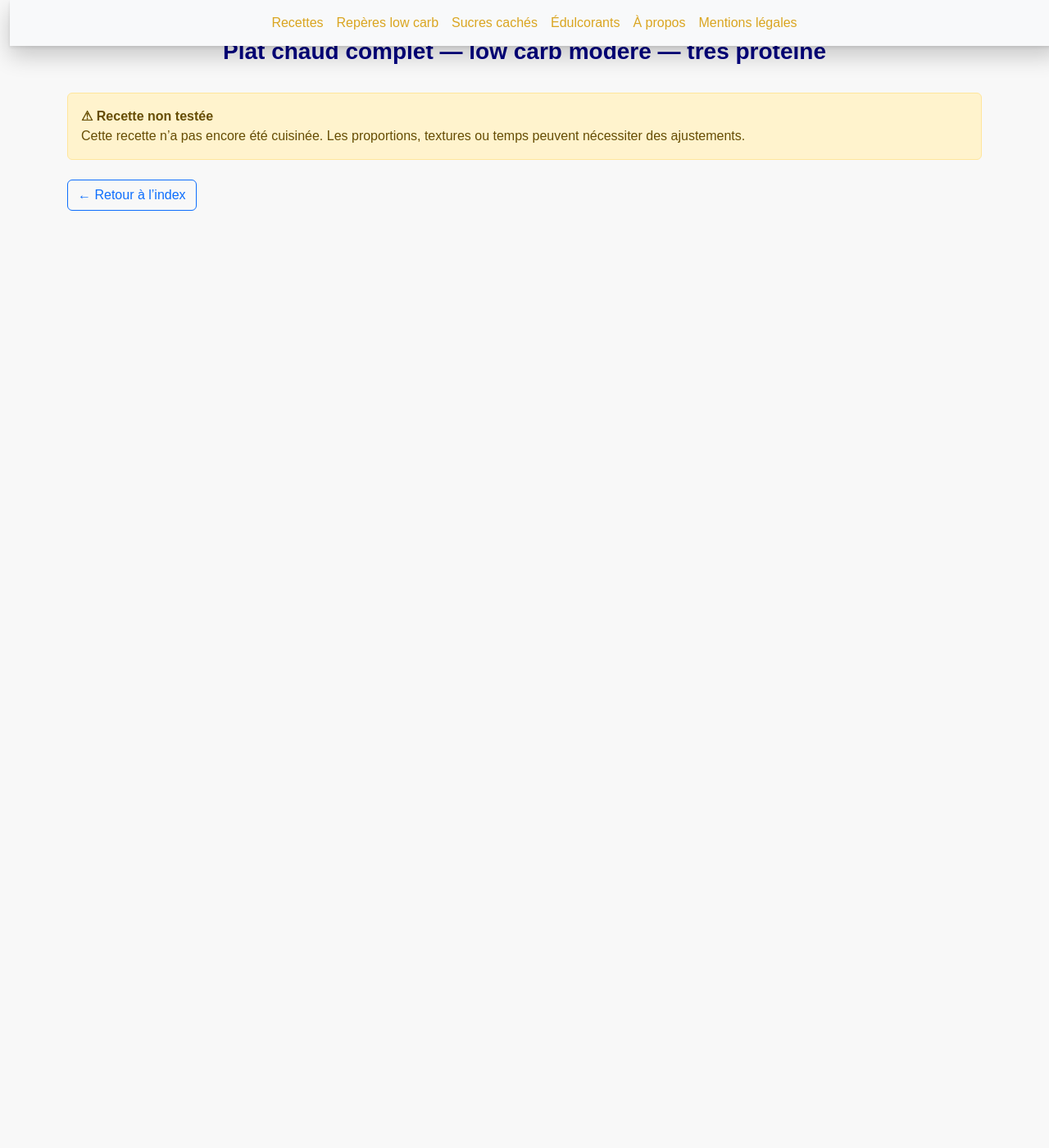
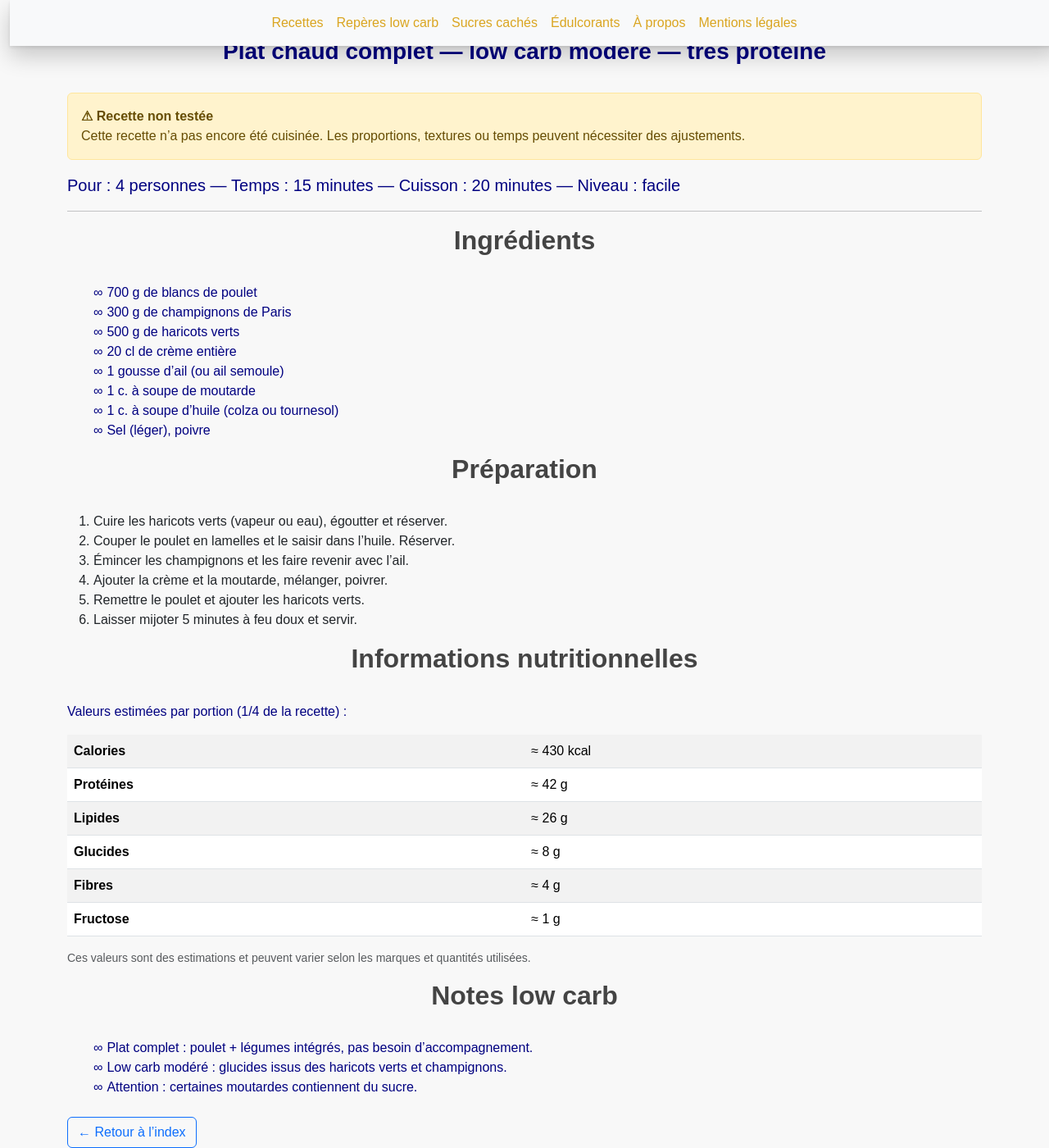
Before and after one commit to laurie-boissay/laurie-boissay.github.io, a Jekyll site: the page built from recettes/poulet-creme-champignons-haricots-verts.html, in a window 1280 px wide and 1400 px high, scrolled down 135 px. Shown: the whole window at 82% size. Built offline with Jekyll 4.4.1, drawn with Linux system fonts in a browser that asks for light colours; before the commit the page ends 900 px from its top, so only the background shows below that.

Commit message:
Update poulet-creme-champignons-haricots-verts.html

```diff
--- a/recettes/poulet-creme-champignons-haricots-verts.html
+++ b/recettes/poulet-creme-champignons-haricots-verts.html
@@ -43,3 +43,63 @@ extra_head: |
   }
   </script>
 ---
+<p class="lead">
+  <strong>Pour :</strong> 4 personnes —
+  <strong>Temps :</strong> 15 minutes —
+  <strong>Cuisson :</strong> 20 minutes —
+  <strong>Niveau :</strong> facile
+</p>
+
+<hr>
+
+<h2>Ingrédients</h2>
+
+<ul>
+  <li>700 g de blancs de poulet</li>
+  <li>300 g de champignons de Paris</li>
+  <li>500 g de haricots verts</li>
+  <li>20 cl de crème entière</li>
+  <li>1 gousse d’ail (ou ail semoule)</li>
+  <li>1 c. à soupe de moutarde</li>
+  <li>1 c. à soupe d’huile (colza ou tournesol)</li>
+  <li>Sel (léger), poivre</li>
+</ul>
+
+<h2>Préparation</h2>
+
+<ol>
+  <li>Cuire les haricots verts (vapeur ou eau), égoutter et réserver.</li>
+  <li>Couper le poulet en lamelles et le saisir dans l’huile. Réserver.</li>
+  <li>Émincer les champignons et les faire revenir avec l’ail.</li>
+  <li>Ajouter la crème et la moutarde, mélanger, poivrer.</li>
+  <li>Remettre le poulet et ajouter les haricots verts.</li>
+  <li>Laisser mijoter 5 minutes à feu doux et servir.</li>
+</ol>
+
+<h2>Informations nutritionnelles</h2>
+<p>Valeurs estimées <strong>par portion</strong> (1/4 de la recette) :</p>
+
+<div class="table-responsive">
+  <table class="table table-striped">
+    <tbody>
+      <tr><th>Calories</th><td>≈ 430 kcal</td></tr>
+      <tr><th>Protéines</th><td>≈ 42 g</td></tr>
+      <tr><th>Lipides</th><td>≈ 26 g</td></tr>
+      <tr><th>Glucides</th><td>≈ 8 g</td></tr>
+      <tr><th>Fibres</th><td>≈ 4 g</td></tr>
+      <tr><th>Fructose</th><td>≈ 1 g</td></tr>
+    </tbody>
+  </table>
+</div>
+
+<p class="small text-muted">
+  Ces valeurs sont des estimations et peuvent varier selon les marques et quantités utilisées.
+</p>
+
+<h2>Notes low carb</h2>
+
+<ul>
+  <li><strong>Plat complet :</strong> poulet + légumes intégrés, pas besoin d’accompagnement.</li>
+  <li><strong>Low carb modéré :</strong> glucides issus des haricots verts et champignons.</li>
+  <li><strong>Attention :</strong> certaines moutardes contiennent du sucre.</li>
+</ul>
```
